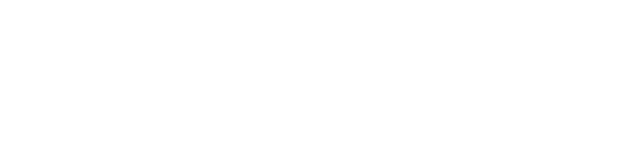
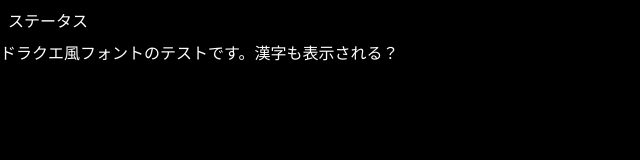
Before and after one commit to mirror1125/SkillUpMe, a plain HTML site: page index.html in a window 1280 px wide. Shown: the whole page, without its empty margins (0-640 px from the left). Drawn offline with Linux system fonts and the light colour scheme; a web font is replaced by a local one.

Commit message:
add css
div.header_container doesn't display border...

```diff
--- /dev/null
+++ b/css/styles.css
@@ -0,0 +1,22 @@
+@font-face {
+	font-family: 'DQFont';
+	src: url('../font/PixelMplus10-Regular.ttf');
+}
+
+body {
+  margin: 0;
+  font-family: DQFont;
+  background-color: black;
+  color: white;
+}
+
+header {
+  padding: 8px;
+}
+
+.header_container　{
+  border-width: 3px;
+  border-style: solid;
+  border-color: white;
+  border-radius: 3px;
+}
--- a/index.html
+++ b/index.html
@@ -1,10 +1,17 @@
 <!DOCTYPE html>
-<html lang="ja" dir="ltr">
+<html lang="ja">
   <head>
     <meta charset="utf-8">
     <title>My Status</title>
+    <link type="text/css" rel="stylesheet" href="css/styles.css">
   </head>
   <body>
+    <header>
+        <div class="header_container">
+          ステータス
+        </div>
+    </header>
 
+    ドラクエ風フォントのテストです。漢字も表示される？
   </body>
 </html>
```
